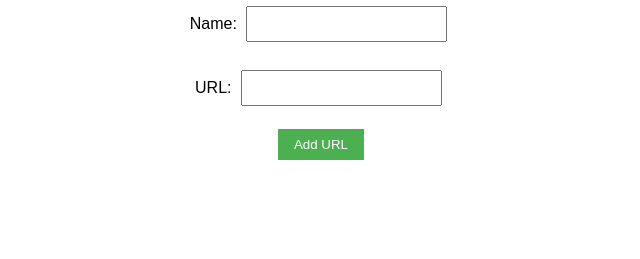
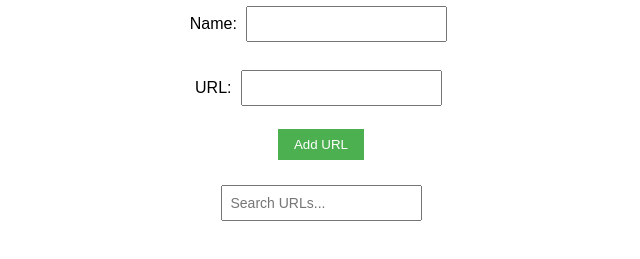
Before and after one commit to pbevara-dev/url-collection, a plain HTML site: page index.html in a window 1280 px wide. Shown: the part 79-338 px from the top of the page, without its empty margins (319-959 px from the left). Drawn offline with nearby package versions, Linux system fonts and the light colour scheme.

Commit message:
Update index.html

```diff
--- a/index.html
+++ b/index.html
@@ -9,6 +9,8 @@
 </head>
 <body>
   <h1>Important Work URLs</h1>
+
+  <!-- Form to add URLs -->
   <form id="url-form">
     <label for="name">Name: </label>
     <input type="text" id="name" required><br><br>
@@ -17,6 +19,9 @@
     <button type="submit">Add URL</button>
   </form>
 
+  <!-- Search bar for searching URLs -->
+  <input type="text" id="search-bar" placeholder="Search URLs..." oninput="searchUrls()">
+
   <ul id="url-list"></ul>
 
   <script src="app.js"></script>
```
